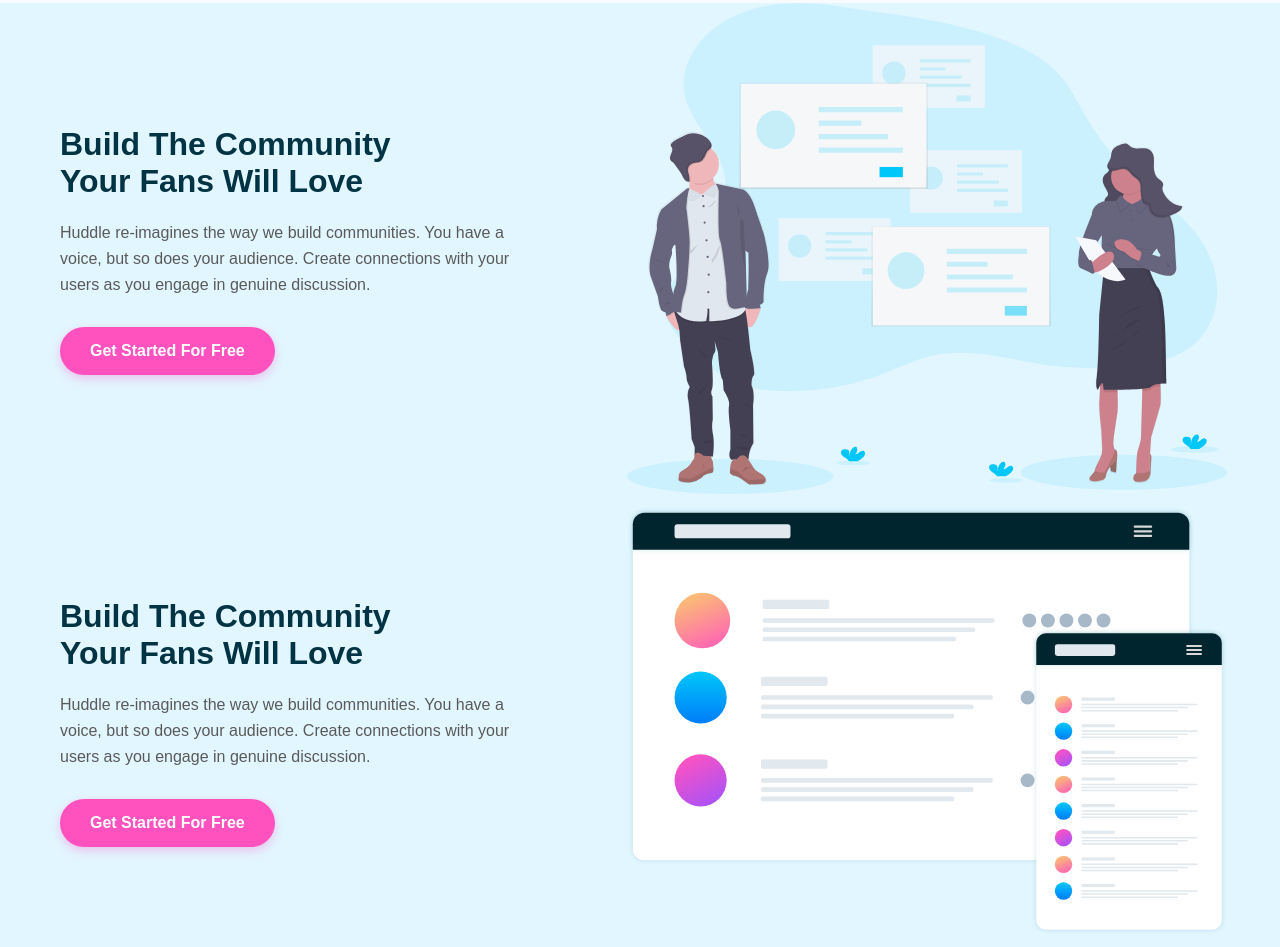
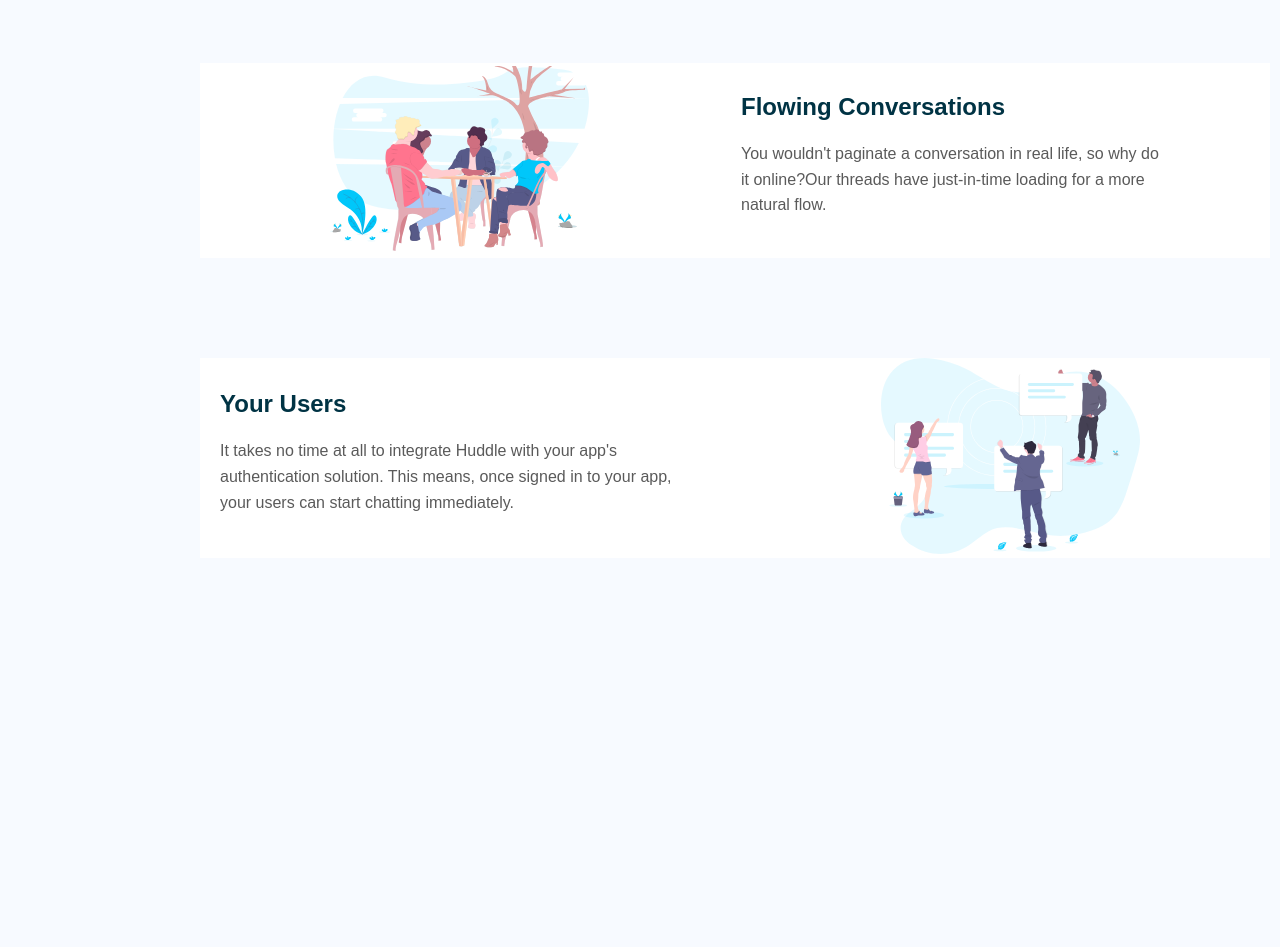
Before and after one commit to Siam-Ahmed-Rakib/Html_Css_Practise, a plain HTML site: page index.html in a window 1280 px wide. Shown: the part 892-1839 px from the top of the page. After the commit the page ends 1490 px from the top, so only its background shows below. Drawn offline with Linux system fonts and the light colour scheme.

Commit message:
Flex part completed ig

```diff
--- a/index.html
+++ b/index.html
@@ -66,57 +66,49 @@
         <div class="growimg">
           <img
              src="asset/illustration-grow-together.svg"
-            alt="Illustration of Huddle"
+            alt="Illustration of Grow-together"
           />
         </div>
       </div>
     </div>
 
 
-    <div class="Intro">
-        <div class="text">
+    <div class="grow">
+        <div class="growimg">
+            <img
+               src="asset/illustration-flowing-conversation.svg"
+              alt="Illustration of Flowing-conversation"
+            />
+          </div>
+
+        <div class="growtext">
           <!-- Fixed typo in heading -->
-          <h1>Build The Community<br />Your Fans Will Love</h1>
+          <h1>Flowing Conversations</h1>
 
           <p>
-            Huddle re-imagines the way we build communities. You have a voice,
-            but so does your audience. Create connections with your users as you
-            engage in genuine discussion.
+           You wouldn't paginate a conversation in real life, so why do<br/> it online?Our threads have just-in-time loading for a more <br/> natural flow.
           </p>
 
-          <!-- Styled button properly -->
-          <button>Get Started For Free</button>
-        </div>
-
-        <!-- Added responsive image section -->
-        <div class="illustration">
-          <img
-            src="asset/illustration-grow-together.svg"
-            alt="Illustration of Huddle"
-          />
         </div>
       </div>
     </div>
-    <div class="Intro">
-        <div class="text">
+
+
+
+    <div class="grow">
+        <div class="growtext">
           <!-- Fixed typo in heading -->
-          <h1>Build The Community<br />Your Fans Will Love</h1>
+          <h1>Your Users</h1>
 
           <p>
-            Huddle re-imagines the way we build communities. You have a voice,
-            but so does your audience. Create connections with your users as you
-            engage in genuine discussion.
+            It takes no time at all to integrate Huddle with your app's<br/> authentication solution. This means, once signed in to your app,<br/> your users can start chatting immediately.
           </p>
 
-          <!-- Styled button properly -->
-          <button>Get Started For Free</button>
         </div>
-
-        <!-- Added responsive image section -->
-        <div class="illustration">
+        <div class="growimg">
           <img
-            src="asset/illustration-mockups.svg"
-            alt="Illustration of Huddle"
+             src="asset/illustration-your-users.svg"
+            alt="Illustration of your-users"
           />
         </div>
       </div>
```
